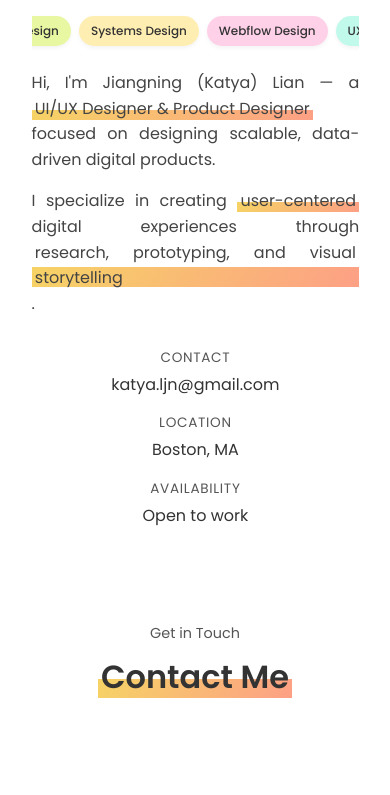
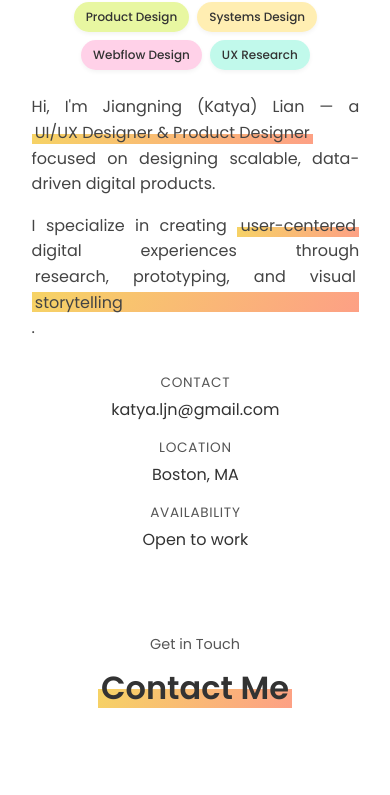
Before and after one commit to Katya-LJN/katya-ljn.github.io, a website: page index.html in a window 390 px wide. Shown: the part 2380-3175 px from the top of the page. Drawn offline with Linux system fonts and the light colour scheme.

Commit message:
Update style.css

```diff
--- a/style.css
+++ b/style.css
@@ -525,6 +525,13 @@ section:target {
     width: 100%;
     margin: 0 auto;
   }
+
+  .disciplines-container {
+    flex-wrap: wrap;
+    justify-content: center;
+    overflow-x: visible;
+    padding: 0.5rem 0;
+  }
 }
 
 @media screen and (max-width: 768px) {
@@ -1287,6 +1294,14 @@ body.scrolled #top-nav {
 .discipline-badge:nth-child(4):hover { box-shadow: 3px 3px 20px -8px #40e0d0; }
 
 /* Adjust responsive styles */
+@media screen and (max-width: 992px) {
+  .disciplines-container {
+    flex-wrap: wrap;
+    justify-content: center;
+    overflow-x: visible;
+  }
+}
+
 @media screen and (max-width: 768px) {
   .disciplines-container {
   gap: 0.5rem;
```
